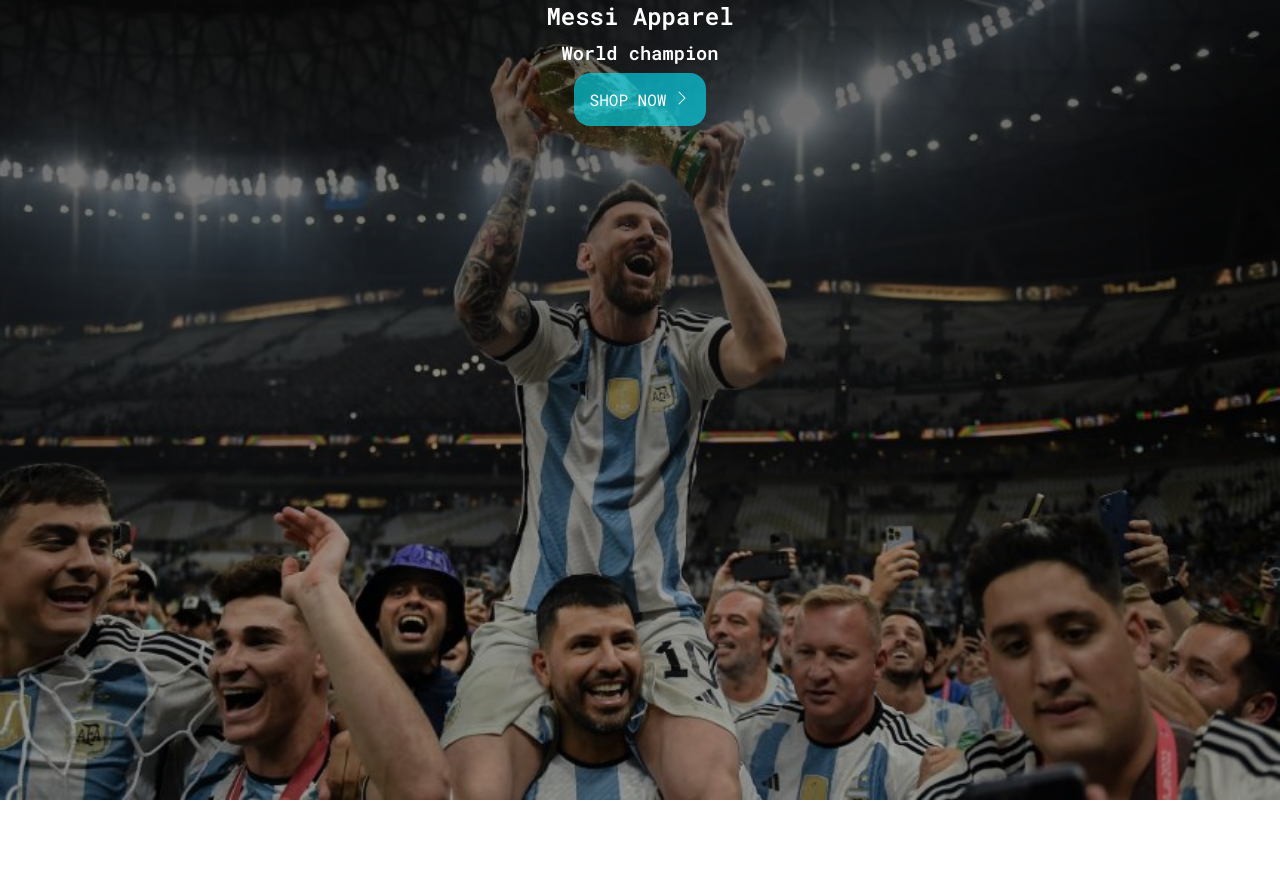
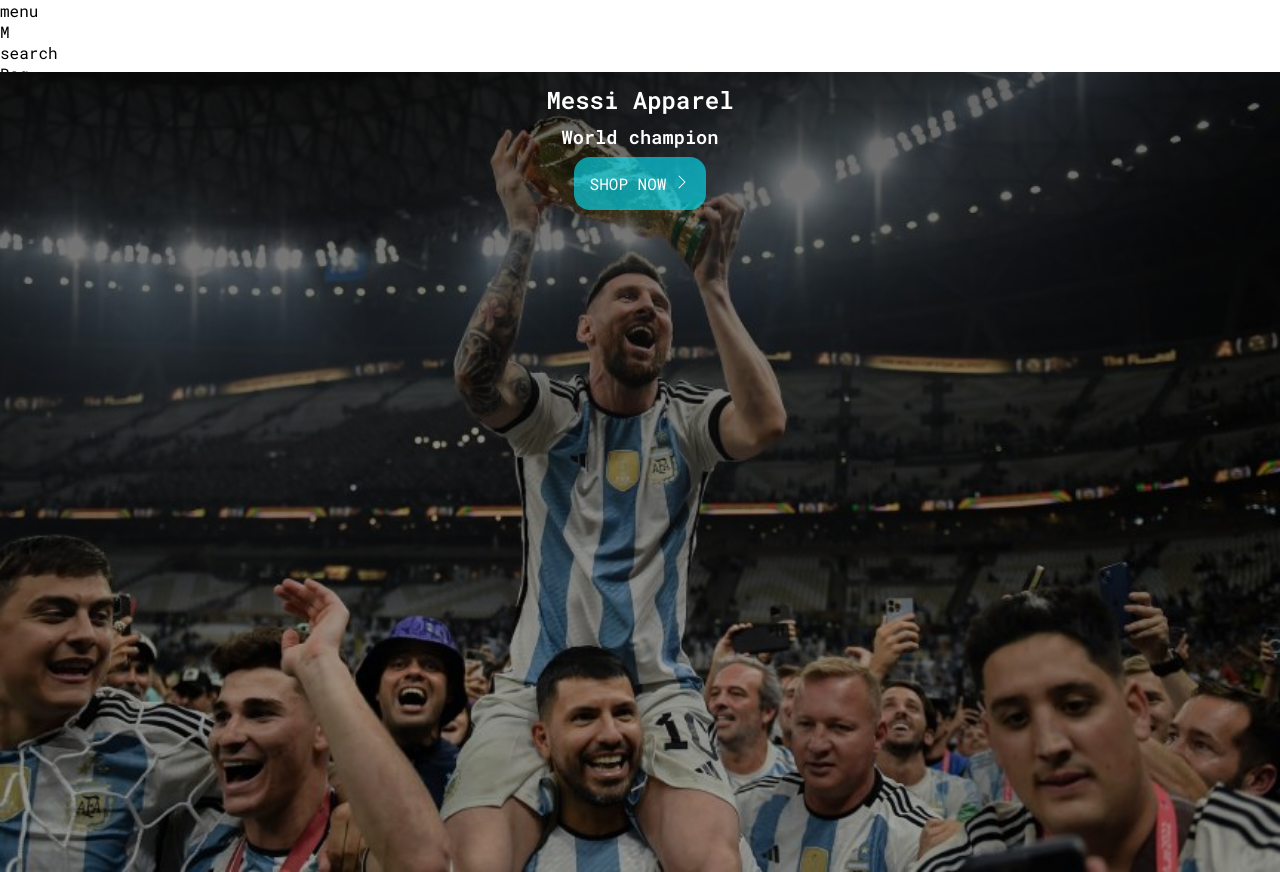
Before and after one commit to salvantjeff/shopping-cart, a React (Create React App) app in the folder shopping-cart-project/: page / in a window 1280 px wide. Before the commit the page ends 800 px from the top, so only its background shows below. Built offline with nearby package versions, Linux system fonts and the light colour scheme.

Commit message:
Create basic nav bar layout and pass down its height
To use it to offet the hero image top position to not hide part of the image

```diff
--- a/shopping-cart-project/src/App.js
+++ b/shopping-cart-project/src/App.js
@@ -1,11 +1,21 @@
 import './App.css';
 import HomePage from './components/HomePage/HomePage';
+import NavBar from './components/NavBar/NavBar';
+import { useState, useEffect } from 'react';
 
 function App() {
+  const [navHeight, setNavHeight] = useState(0);
+  useEffect(() => {
+    const nav = document.querySelector('nav');
+    setNavHeight(nav.offsetHeight);
+  }, []);
+
+  console.log(navHeight);
   return (
     <div className="module-content">
       <div className='unit-wrapper'>
-        <HomePage />
+        <NavBar />
+        <HomePage navHeight={navHeight}/>
       </div>
     </div>
   );
--- a/shopping-cart-project/src/components/HomePage/HomePage.js
+++ b/shopping-cart-project/src/components/HomePage/HomePage.js
@@ -1,6 +1,7 @@
 import './HomePage.css';
 import { BsChevronRight } from 'react-icons/bs'
-function HomePage() {
+
+function HomePage({ navHeight }) {
     return (
         <div>
             <div className="unit-copy-wrapper">
@@ -11,7 +12,12 @@
                     <div className='shop-now-icon'><BsChevronRight /></div>
                 </div>
             </div>
-            <div className="unit-image-wrapper">
+            <div
+                className="unit-image-wrapper"
+                style={{
+                    top: navHeight
+                }}
+            >
                 <figure className="unit-image"></figure>
             </div>
         </div>
--- a/shopping-cart-project/src/components/NavBar/NavBar.css
+++ b/shopping-cart-project/src/components/NavBar/NavBar.css
@@ -0,0 +1,12 @@
+nav {
+    background-color: white;
+}
+
+.nav-bar {
+    padding: 0;
+    margin: 0;
+}
+
+.nav-bar>li {
+    list-style: none;
+}
--- a/shopping-cart-project/src/components/NavBar/NavBar.js
+++ b/shopping-cart-project/src/components/NavBar/NavBar.js
@@ -0,0 +1,16 @@
+import './NavBar.css';
+
+function NavBar() {
+    return (
+        <nav className='nav-section'>
+            <ul className='nav-bar'>
+                <li>menu</li>
+                <li>M</li>
+                <li>search</li>
+                <li>Bag</li>
+            </ul>
+        </nav>
+    );
+};
+
+export default NavBar;
```
